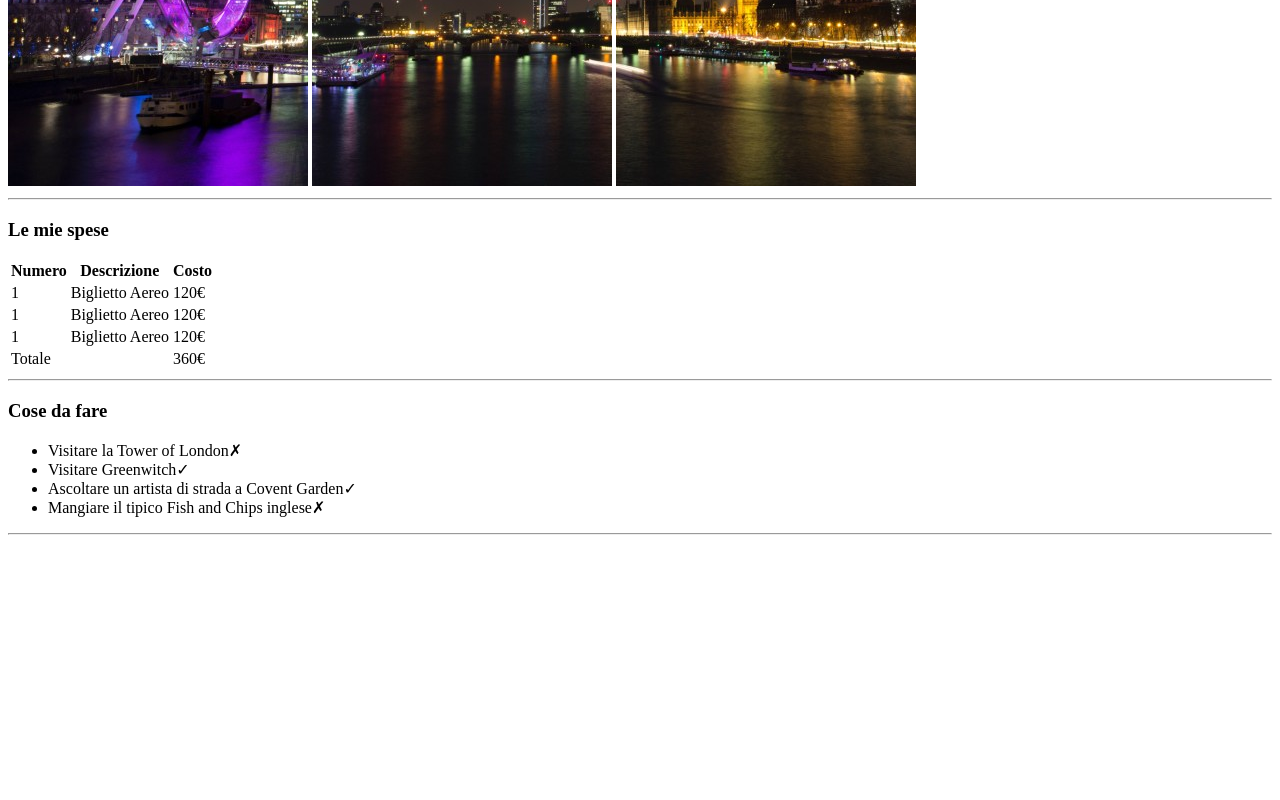
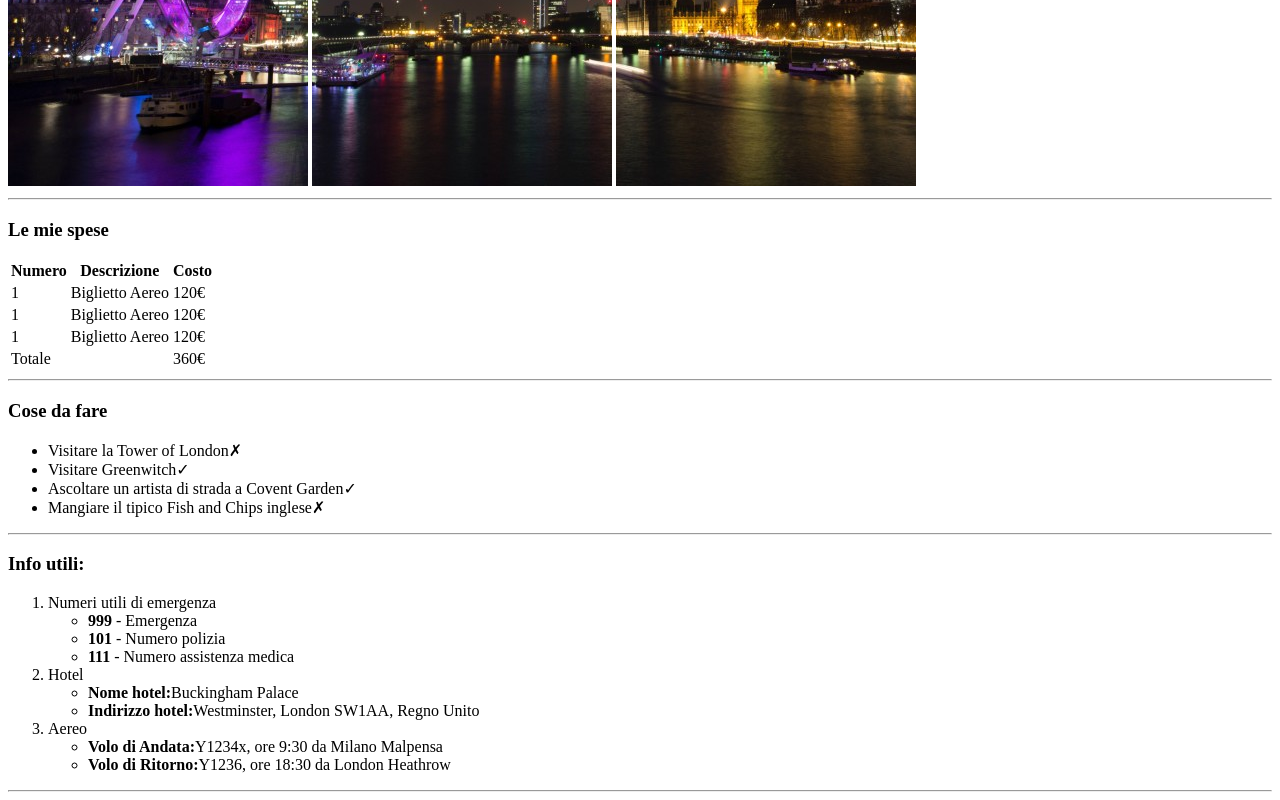
Before and after one commit to samuelecozzubbo/html-london-trip, a plain HTML site: page index.html in a window 1280 px wide. Shown: the part 481-1281 px from the top of the page. Before the commit the page ends 1024 px from the top, so only its background shows below. Drawn offline with Linux system fonts and the light colour scheme.

Commit message:
Ended main section

```diff
--- a/index.html
+++ b/index.html
@@ -16,7 +16,7 @@
     </header>
 
     <main> <!-- Corpo della pagina -->
-        <section> <!-- Prima sezione -->
+        <section> <!-- Sezione spese -->
             <h3>Le mie spese</h3>
             <table>
                 <!-- Intestazione tabella -->
@@ -57,7 +57,7 @@
             <hr>
         </section>
 
-        <section> <!-- Seconda sezione -->
+        <section> <!-- Sezione cose da fare -->
             <h3>Cose da fare</h3>
             <ul>
                 <li>Visitare la Tower of London&#10007</li>
@@ -65,6 +65,35 @@
                 <li>Ascoltare un artista di strada a Covent Garden&#10003</li>
                 <li>Mangiare il tipico Fish and Chips inglese&#10007</li>
             </ul>
+            <hr>
+        </section>
+
+        <section> <!-- Sezione info utili-->
+            <h3>Info utili:</h3>
+            <ol>
+                <li>
+                    Numeri utili di emergenza
+                    <ul>
+                        <li><strong>999</strong> - Emergenza</li>
+                        <li><strong>101</strong> - Numero polizia</li>
+                        <li><strong>111</strong> - Numero assistenza medica</li>
+                    </ul>
+                </li>
+                <li>
+                    Hotel
+                    <ul>
+                        <li><strong>Nome hotel:</strong>Buckingham Palace</li>
+                        <li><strong>Indirizzo hotel:</strong>Westminster, London SW1AA, Regno Unito</li>
+                    </ul>
+                </li>
+                <li>
+                    Aereo
+                    <ul>
+                        <li><strong>Volo di Andata:</strong>Y1234x, ore 9:30 da Milano Malpensa</li>
+                        <li><strong>Volo di Ritorno:</strong>Y1236, ore 18:30 da London Heathrow</li>
+                    </ul>
+                </li>
+            </ol>
             <hr>
         </section>
 
```
